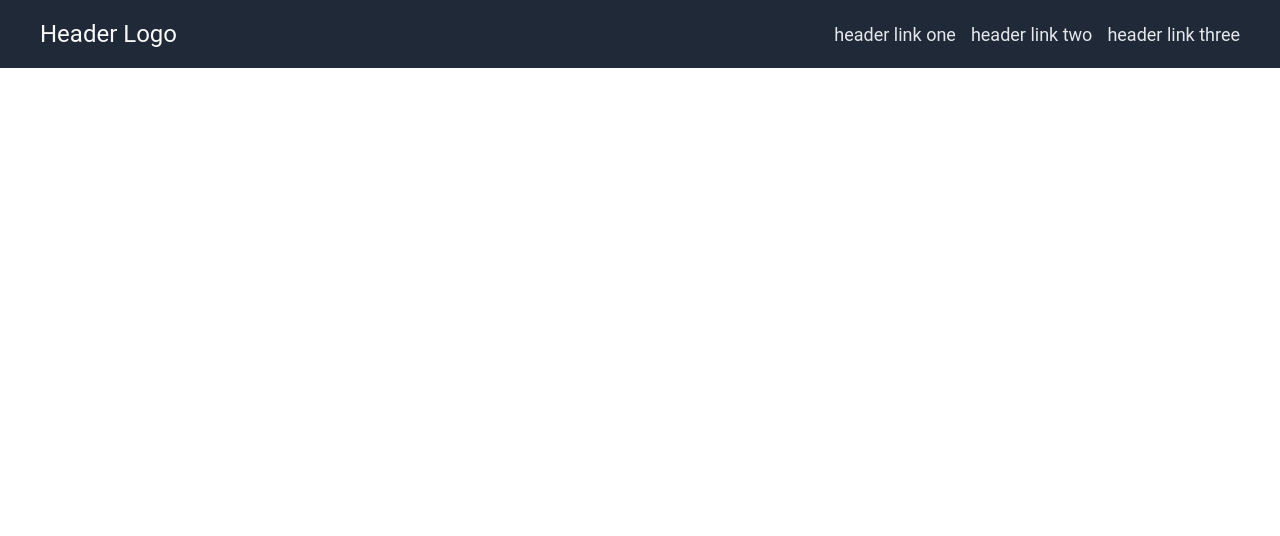
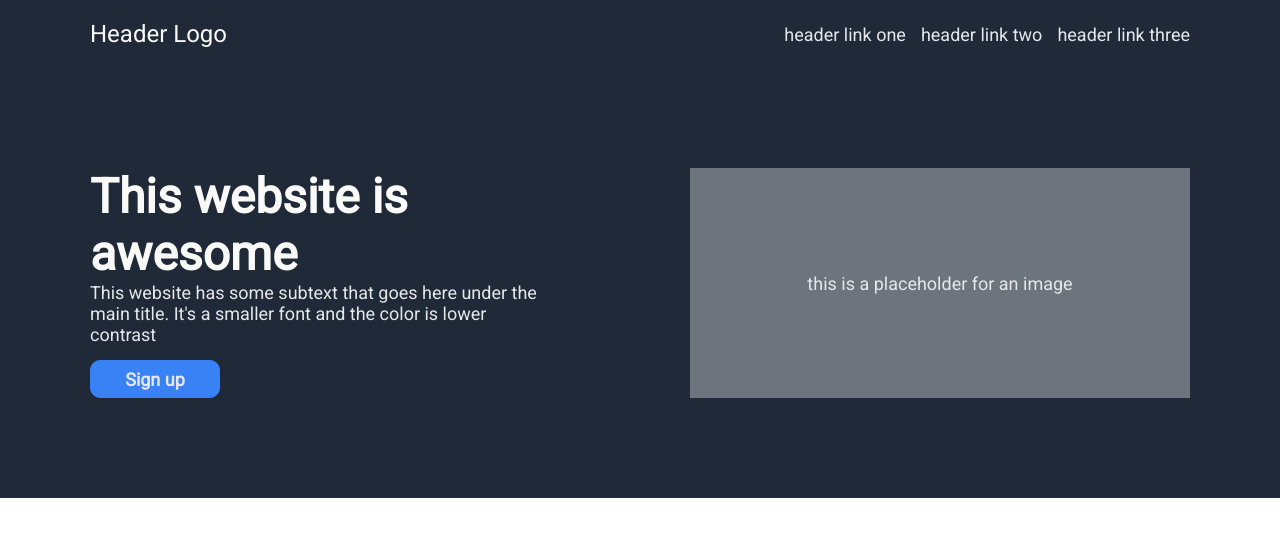
Before and after one commit to mrt39/landing-page, a plain HTML site: page index.html in a window 1280 px wide. Drawn offline with Linux system fonts and the light colour scheme.

Commit message:
Add hero and style

```diff
--- a/index.html
+++ b/index.html
@@ -17,6 +17,29 @@
           <div class='header-link three'>header link three</div>
           </div>
         </div>
-      </div>
+    </div>
+
+    <div class='hero-container'>
+
+        <div class = "hero-container2">
+        <div class='hero'>
+            <div class="hero-main-text">This website is awesome</div>
+                <div class ="hero-secondary-text">
+                <div>This website has some subtext that goes here under the main title. It's a smaller font and the color is lower contrast</div>
+
+                <div class ="hero-button">
+                    <div>Sign up</div>
+                </div>
+                </div>
+        </div>
+
+        <div class='image-placeholder'>
+            <div class ='image-placeholde text'>this is a placeholder for an image</div>
+        </div>
+        </div>
+
+    </div>
+
+
 </body>
 </html>
--- a/styles.css
+++ b/styles.css
@@ -1,8 +1,11 @@
+@import url(https://fonts.googleapis.com/css?family=Roboto);
+
+
 * {
     margin: 0;
     padding: 0;
     box-sizing: border-box;
-    font-family: Roboto, Oxygen, Ubuntu, Cantarell, 'Open Sans', 'Helvetica Neue', sans-serif;
+    font-family: roboto, serif;
   }
 
   .header-container {
@@ -15,7 +18,7 @@
 
   .header {
 
-    width: 1200px;
+    width: 1100px;
     display: flex;
     justify-content: space-between;
   }
@@ -37,3 +40,70 @@
     display: flex;
     align-items: center;
   }
+
+  .hero-container {
+    background-color: #1F2937;
+    padding: 100px 0;
+    display: flex;
+    justify-content: center;
+
+  }
+
+  .hero-container2 {
+    width: 1100px;
+    display: flex;
+    justify-content: space-between;
+
+  }
+
+  .hero {
+  /*  border: 1px solid #fff;   For debugging */
+    width: 460px;
+    display: flex;
+    align-items: flex-start;
+    justify-content: flex-start;
+    flex-direction: column;
+  }
+
+  .hero-main-text {
+    font-size: 48px;
+    font-weight: 800;
+    color:#F9FAF8;
+
+  }
+
+  .hero-secondary-text {
+    font-size: 18px;
+    color: #e5e7eb;
+
+  }
+
+  .hero-button {
+    font-weight: 800;
+    border: 1px solid #3882F6;  /* For debugging */
+    background-color: #3882F6;
+    width: 130px;
+    height: 30px;
+    display: flex;
+    justify-content: center;
+    align-items: center;
+    margin-top: 15px;
+    padding: 18px;
+    border-radius: 10px; /* round corners */
+  }
+
+
+  .image-placeholder {
+      border: 1px solid #6d747d;   /*For debugging */
+      width: 500px;
+      display: flex;
+      align-items: center;
+      justify-content: center;
+      background-color: #6d747d;
+    }
+
+    .text {
+      font-size: 18px;
+      color: #e5e7eb;
+
+    }
```
